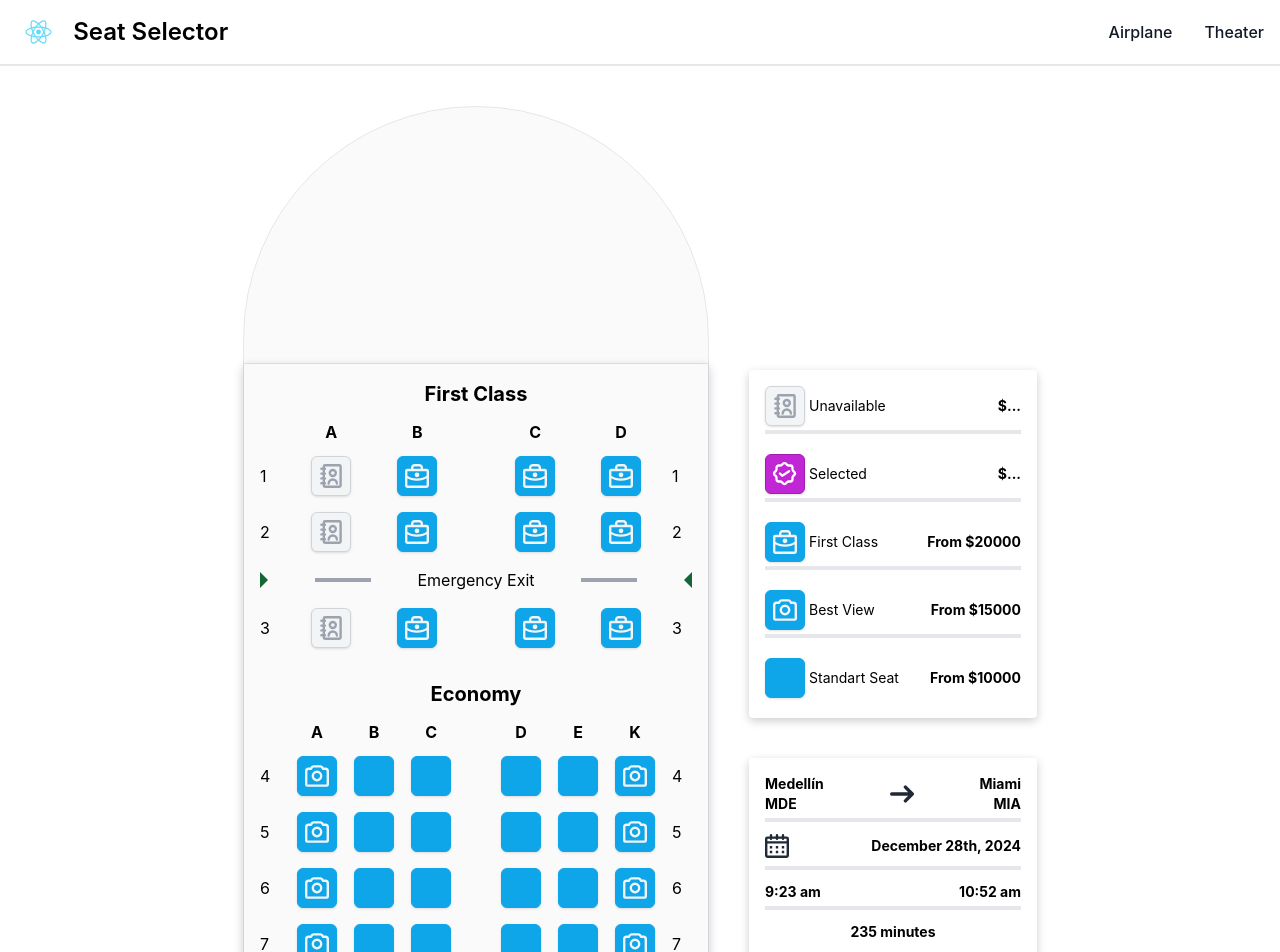
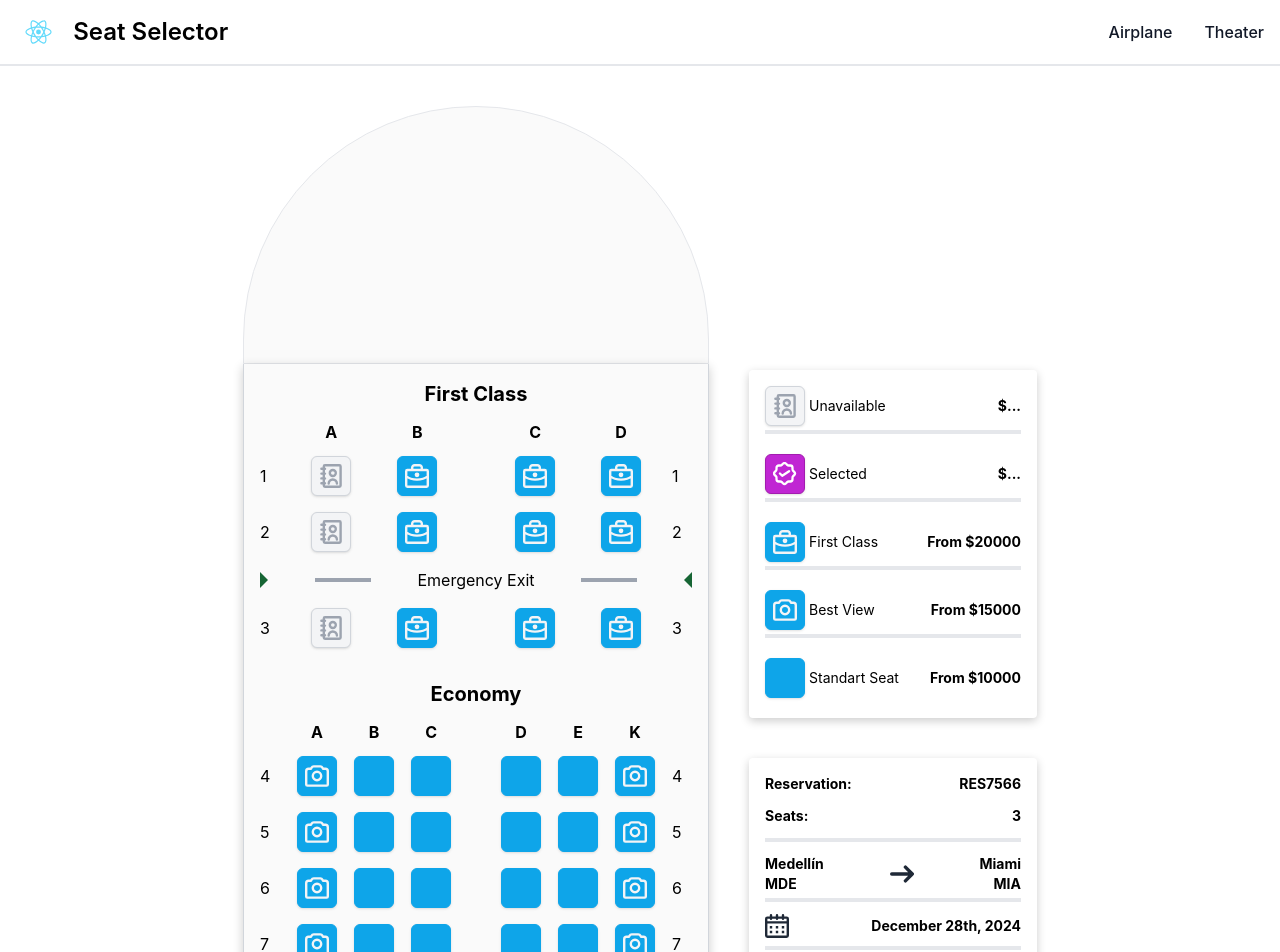
Before and after one commit to juancave/seat-selector, a React (Create React App) app: page /airplane in a window 1280 px wide. Shown: the top 952 px of the page. Built offline with nearby package versions, Linux system fonts and the light colour scheme.

Commit message:
Adding reservation information and seats limit

```diff
--- a/src/components/FlightInformation/index.tsx
+++ b/src/components/FlightInformation/index.tsx
@@ -9,6 +9,22 @@ interface Props {
 const FlightInformation: React.FC<Props> = (p: Props) => {
   return (
     <div className="flex flex-col w-72 gap-3 rounded overflow-hidden p-4 shadow-[0_3px_10px_rgb(0,0,0,0.2)]">
+      <div className='flex justify-between items-center'>
+        <div className='flex flex-col'>
+          <span className='text-sm font-bold'>Reservation:</span>
+        </div>
+        <div className='flex flex-col'>
+          <span className='text-sm font-bold'>{p.data.reservation.code}</span>
+        </div>
+      </div>
+      <div className='flex justify-between items-center border-b-4 pb-3'>
+        <div className='flex flex-col'>
+          <span className='text-sm font-bold'>Seats:</span>
+        </div>
+        <div className='flex flex-col'>
+          <span className='text-sm font-bold'>{p.data.reservation.seats}</span>
+        </div>
+      </div>
       <div className='flex justify-between items-center border-b-4 pb-1'>
         <div className='flex flex-col'>
           <span className='text-sm font-bold'>{p.data.origin.city}</span>
--- a/src/components/Seat/index.tsx
+++ b/src/components/Seat/index.tsx
@@ -21,6 +21,7 @@ const Seat: React.FC<Props> = (p: Props) => {
   const removeSeat = useCartStore((state) => state.removeSeat);
   const cartSeats = useCartStore((state) => state.seats);
   const soldSeats = useCartStore((state) => state.soldSeats);
+  const seatsLimit = useCartStore((state) => state.seatsLimit);
   const isDisabled = [SeatState.BUSY, SeatState.UNAVAILABLE].includes(p.seat.state)
     || soldSeats.some((seat) => seat.name === p.seat.name && seat.row === p.seat.row);
   const isSelected = cartSeats.some((seat) => seat.name === p.seat.name && seat.row === p.seat.row);
@@ -28,6 +29,10 @@ const Seat: React.FC<Props> = (p: Props) => {
   const showDetail = () => setShowInfo(true);
   const hideDetail = () => setShowInfo(false);
   const onButtonClick = () => {
+    if (seatsLimit === cartSeats.length) {
+      return;
+    }
+
     if (isDisabled) {
       return;
     }
--- a/src/data/index.ts
+++ b/src/data/index.ts
@@ -124,5 +124,11 @@ export const airplaneInformationDataMock: FlightInformation = {
     model: 'Airbus',
     reference: '380',
     capacity: 80,
-  }
+  },
+  reservation: {
+    seats: 3,
+    defaultSeats: ['20D', '20E', '20K'],
+    name: 'Juan Camilo Velásquez',
+    code: 'RES7566',
+  },
 };
--- a/src/pages/Airplane/index.tsx
+++ b/src/pages/Airplane/index.tsx
@@ -4,8 +4,15 @@ import { airplaneSeatsDataMock, airplaneInformationDataMock, legendSeatsMockData
 import Cart from 'components/Cart';
 import AirplaneLegend from 'components/AirplaneLegend';
 import FlightInformation from 'components/FlightInformation';
+import useCartStore from 'store/cart';
 
 const AirplanePage: React.FC = () => {
+  const setSeatsLimit = useCartStore((state) => state.setSeatsLimit);
+
+  React.useEffect(() => {
+    setSeatsLimit(airplaneInformationDataMock.reservation.seats);
+  }, []); // eslint-disable-line react-hooks/exhaustive-deps
+
   return (
     <div className="flex md:flex-row md:items-start flex-col items-center justify-center gap-10 mt-10">
       <AirplaneSeats data={airplaneInformationDataMock} sections={airplaneSeatsDataMock} />
--- a/src/store/cart.ts
+++ b/src/store/cart.ts
@@ -4,15 +4,18 @@ import { Seat } from 'types';
 interface CartStore {
   seats: Seat[];
   soldSeats: Seat[];
+  seatsLimit: number;
   syncSoldSeats: () => void;
   addSeat: (seat: Seat) => void;
   removeSeat: (seat: Seat) => void;
   total: () => number;
+  setSeatsLimit: (limit: number) => void;
 }
 
 const useCartStore = create<CartStore>()((set, get) => ({
   seats: [],
   soldSeats: [],
+  seatsLimit: 1,
   syncSoldSeats: () => {
     set((state) => ({ soldSeats: [...state.soldSeats, ...state.seats] }));
     set(() => ({ seats: [] }));
@@ -20,7 +23,8 @@ const useCartStore = create<CartStore>()((set, get) => ({
   addSeat: (seat: Seat) => set((state) => ({ seats: [...state.seats, seat] })),
   removeSeat: (seat: Seat) =>
     set((state) => ({ seats: state.seats.filter((item) => item.name !== seat.name || item.row !== seat.row) })),
-  total: () => get().seats.reduce((total, item) => Math.round((total + item.price) * 100) / 100, 0)
+  total: () => get().seats.reduce((total, item) => Math.round((total + item.price) * 100) / 100, 0),
+  setSeatsLimit: (limit: number) => set((state) => ({ seatsLimit: limit })),
 }));
 
 export default useCartStore;
```
Also changed, not shown: src/types/index.ts (+8 -0 lines).
